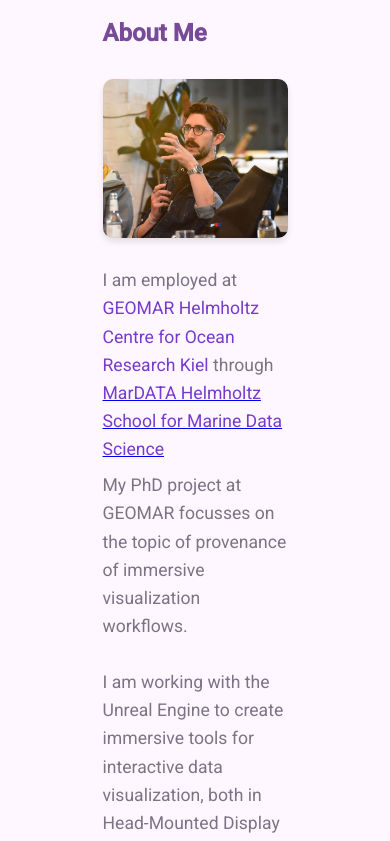
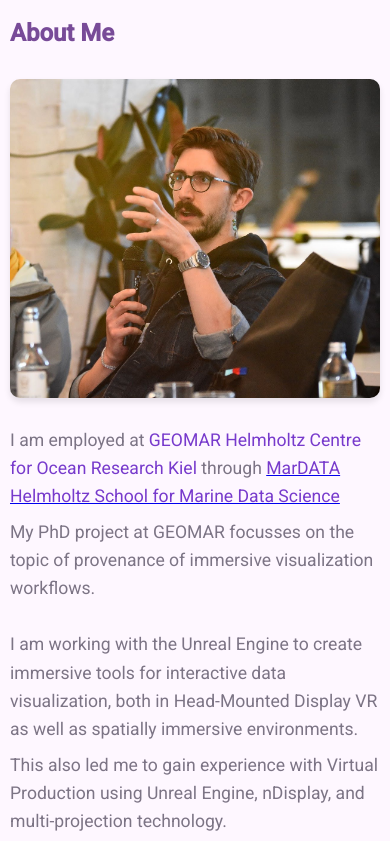
Before and after one commit to arbertrary/personal-angular-page, an Angular app: page / in a window 390 px wide. Shown: the part 965-1806 px from the top of the page. Built offline with nearby package versions, Linux system fonts and the light colour scheme.

Commit message:
Fix responsiveness for about, experience. Fix timeline not taking the most available screen real estate

```diff
--- a/src/app/home/about/about.component.scss
+++ b/src/app/home/about/about.component.scss
@@ -4,6 +4,11 @@
         height: 100vh;
         margin: auto;
         max-width: 50%;
+
+        @media (max-width: 768px) {
+            max-width: unset;
+        }
+
 
     }
 
@@ -16,6 +21,7 @@
 
         @media (max-width: 768px) {
             grid-template-columns: 1fr;
+
 
             #lastImage {
                 order: +1;
--- a/src/app/home/experience/experience.component.scss
+++ b/src/app/home/experience/experience.component.scss
@@ -13,7 +13,7 @@
     .timeline-container {
         display: flex;
         // justify-content: center;
-        padding: 2rem;
+        // padding: 2rem;
         padding-top: 4rem;
         // background-color: #f9f9f9;
     }
--- a/src/app/home/publications/publications.component.scss
+++ b/src/app/home/publications/publications.component.scss
@@ -6,6 +6,10 @@
         height: 100vh;
         margin: auto;
         max-width: 50%;
+
+        @media (max-width: 768px) {
+            max-width: unset;
+        }
     }
 
     h2 {
```
